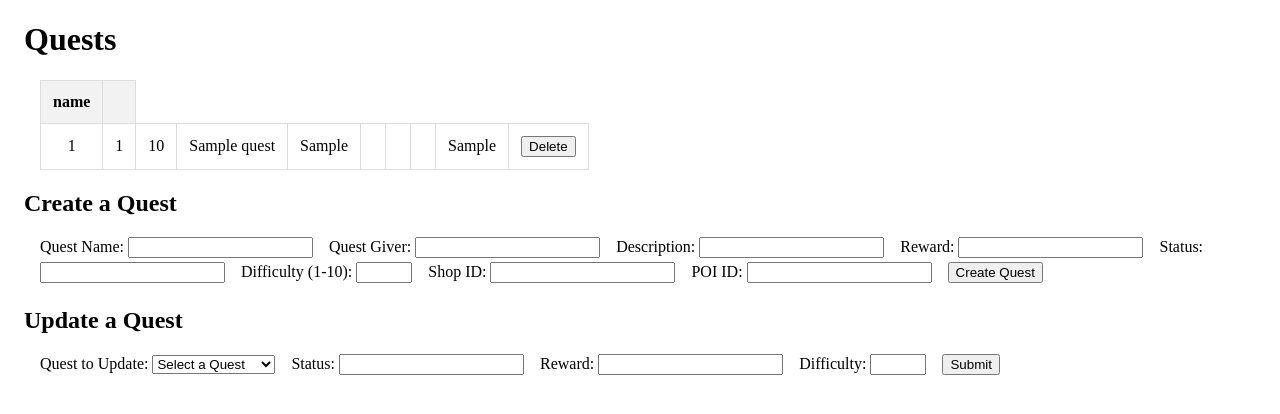
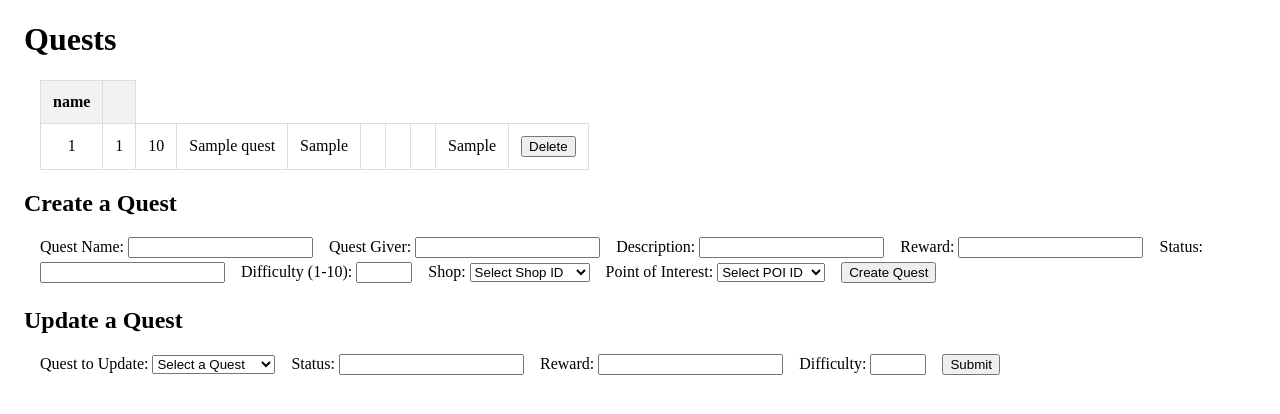
Before and after one commit to Smiththedude/Project, a Flask app: template templates/quests.j2 in a window 1280 px wide. Shown: the part 58-472 px from the top of the page. Run offline with Flask 3, Linux system fonts and the light colour scheme; the template is opened without the code that fills it: most values are stand-ins (such as "Sample title", 1, 10 or a date in 2020); some libraries are stand-ins or nearby versions.

Commit message:
Added dropdown menu for ShopID and POI ID when  creating a quest

```diff
--- a/app.py
+++ b/app.py
@@ -102,18 +102,28 @@ def db_shops():
 @app.route("/quests", methods=["GET"])
 def db_quests():
     try:
-        dbConnection = db.connectDB()  # Open our database connection
+        dbConnection = db.connectDB()
 
-        # Query all quests
-        query = "SELECT * FROM Quests;"
-        quests = db.query(dbConnection, query).fetchall()
+        # Get all quests
+        query = "SELECT * FROM Quests"
+        quests_result = db.query(dbConnection, query)
+        quests = quests_result.fetchall()
 
-        # Render the quests.j2 file and pass the quests data
-        return render_template("quests.j2", quests=quests)
+        # Get all shops for dropdown
+        shops_query = "SELECT ShopID, ShopName FROM Shops"
+        shops_result = db.query(dbConnection, shops_query)
+        shops = shops_result.fetchall()
+
+        # Get all POIs for dropdown
+        pois_query = "SELECT POIID, POI_Name FROM Points_of_Interest"
+        pois_result = db.query(dbConnection, pois_query)
+        pois = pois_result.fetchall()
+
+        return render_template("quests.j2", quests=quests, shops=shops, pois=pois)
 
     except Exception as e:
         print(f"Error retrieving quests: {e}")
-        return "An error occurred while retrieving quests.", 500
+        return f"An error occurred while retrieving quests: {e}", 500
 
     finally:
         if "dbConnection" in locals() and dbConnection:
--- a/templates/quests.j2
+++ b/templates/quests.j2
@@ -70,16 +70,26 @@
    <input type="text" name="create_quest_status" id="create_quest_status">
 
 
-   <label for="create_quest_diff">Difficulty (1-10): </label>
+      <label for="create_quest_diff">Difficulty (1-10): </label>
    <input type="number" name="create_quest_diff" id="create_quest_diff" min="1" max="10" required>
 
 
-   <label for="create_shop_id">Shop ID: </label>
-   <input type="number" name="create_shop_id" id="create_shop_id">
+   <label for="create_shop_id">Shop: </label>
+   <select name="create_shop_id" id="create_shop_id">
+       <option value="">Select Shop ID</option>
+       {% for shop in shops %}
+       <option value="{{ shop.ShopID }}">{{ shop.ShopID }} - {{ shop.ShopName }}</option>
+       {% endfor %}
+   </select>
 
 
-   <label for="create_poi_id">POI ID: </label>
-   <input type="number" name="create_poi_id" id="create_poi_id">
+   <label for="create_poi_id">Point of Interest: </label>
+   <select name="create_poi_id" id="create_poi_id">
+       <option value="">Select POI ID</option>
+       {% for poi in pois %}
+       <option value="{{ poi.POIID }}">{{ poi.POIID }} - {{ poi.POIName }}</option>
+       {% endfor %}
+   </select>
 
 
    <input type="submit" value="Create Quest">
```
